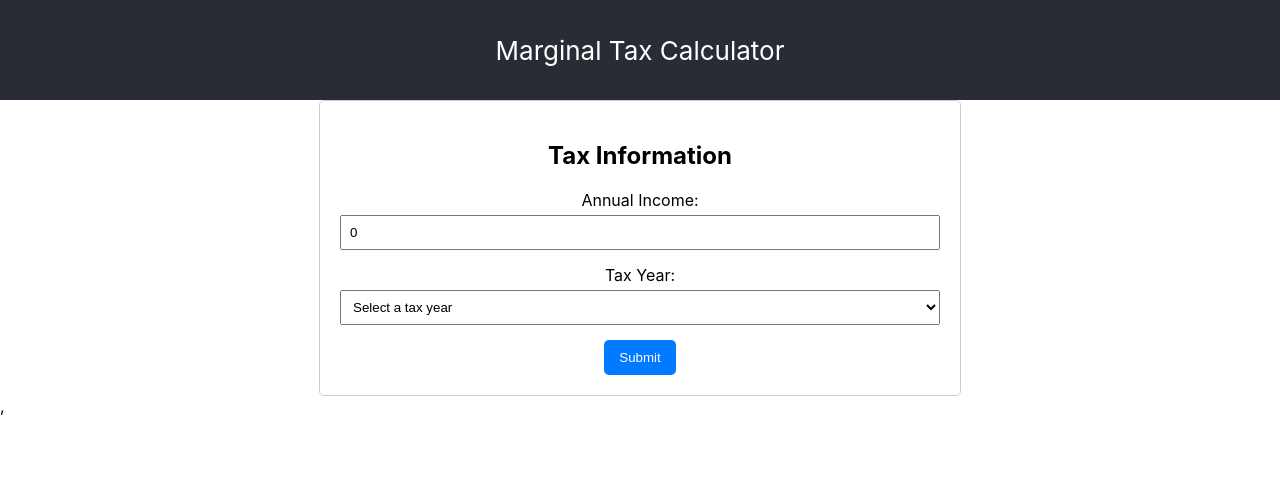
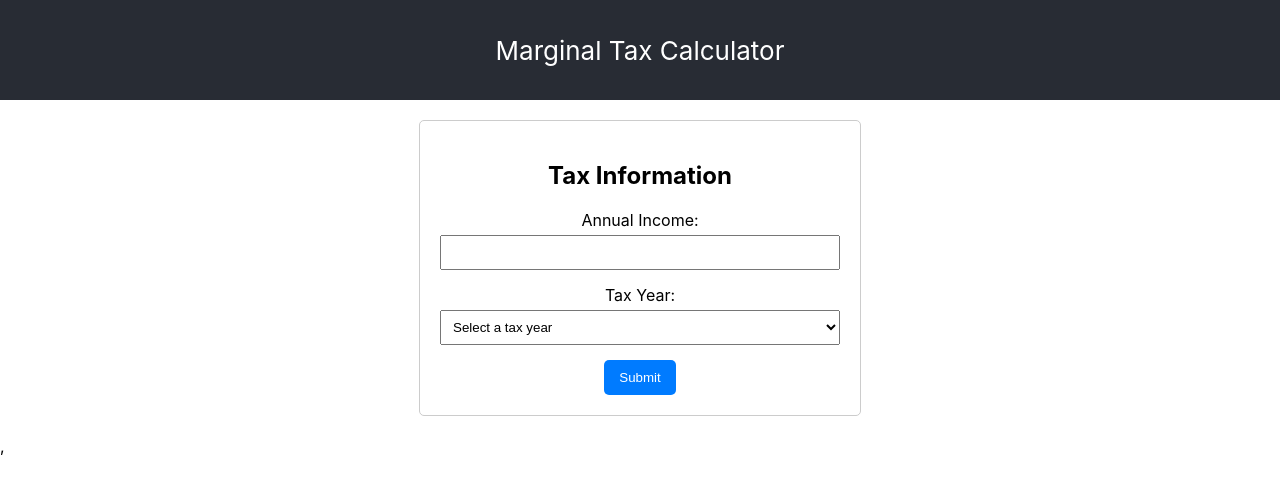
Before and after one commit to ishakmehta04/plus-grade, a React (Create React App) app: page / in a window 1280 px wide. Shown: the top 490 px of the page. Built offline with nearby package versions, Linux system fonts and the light colour scheme.

Commit message:
Fixed bug to not show pie when income 0 and updated styles

```diff
--- a/src/components/TaxForm.tsx
+++ b/src/components/TaxForm.tsx
@@ -1,5 +1,5 @@
 // src/TaxForm.tsx
-import React, { useState } from 'react';
+import React, { useState, useEffect } from 'react';
 import {useDispatch, useSelector} from 'react-redux'
 import styled from 'styled-components';
 import { getCalculateTaxAction } from '../redux/slice';
@@ -7,8 +7,8 @@ import {StateType} from '../redux/index';
 import {TaxResult} from './TaxResult';
 
 const FormContainer = styled.div`
-  max-width: 600px;
-  margin: auto;
+  max-width: 400px;
+  margin: 20px auto;
   padding: 20px;
   border: 1px solid #ccc;
   border-radius: 5px;
@@ -65,16 +65,20 @@ const ErrorMessage = styled.p`
 export const TaxForm: React.FC = () => {
   const dispatch = useDispatch();
   const { data, isLoading, errors: serverError } = useSelector((state: StateType) => state.incomeTax);
-  const [annualIncome, setAnnualIncome] = useState<number>(0);
+  const [annualIncome, setAnnualIncome] = useState<string>('');
   const [taxYear, setTaxYear] = useState<string>('');
   const [validationError, setValidationError] = useState<string>('');
 
   console.log('TaxForm UI', data, isLoading, serverError);
+
+
   const handleSubmit = (e: React.FormEvent<HTMLFormElement>) => {
     e.preventDefault();
 
+    const regex = /^(0|[1-9][0-9]*)(\.[0-9]+)?$/;
+
     // Validation
-    if (annualIncome <= 0) {
+    if (!regex.test(annualIncome)) {
       setValidationError('Annual income must be a positive number.');
       return;
     }
@@ -84,7 +88,7 @@ export const TaxForm: React.FC = () => {
     }
 
 
-    dispatch(getCalculateTaxAction({income :annualIncome, year: taxYear}))
+    dispatch(getCalculateTaxAction({income: parseFloat(annualIncome), year: taxYear}))
 
     // Reset error if validation passes
     setValidationError('');
@@ -95,6 +99,7 @@ export const TaxForm: React.FC = () => {
   };
 
   return (
+    <>
     <FormContainer>
       <FormTitle>Tax Information</FormTitle>
       <form onSubmit={handleSubmit}>
@@ -104,7 +109,7 @@ export const TaxForm: React.FC = () => {
             type="text"
             id="annualIncome"
             value={annualIncome}
-            onChange={(e) => setAnnualIncome(Number(e.target.value))}
+            onChange={(e) => setAnnualIncome(e.target.value)}
             required
           />
         </InputGroup>
@@ -124,10 +129,12 @@ export const TaxForm: React.FC = () => {
           </Select>
         </InputGroup>
         {validationError && <ErrorMessage>{validationError}</ErrorMessage>}
-        {!isLoading && !serverError && data && <TaxResult income={annualIncome} tax={data} />}
+
         {serverError && <ErrorMessage>{serverError}</ErrorMessage>}
         <SubmitButton type="submit" disabled={isLoading}>Submit</SubmitButton>
       </form>
     </FormContainer>
+    {!isLoading && !serverError && data && <TaxResult income={parseFloat(annualIncome)} tax={data} />}
+    </>
   );
 };
--- a/src/components/TaxResult.tsx
+++ b/src/components/TaxResult.tsx
@@ -12,7 +12,7 @@ const TotalTax = styled.div`
   padding: 25px 0;
 `;
 
-export const TaxResult: React.FC<{income: number, tax: number}> = ({income, tax}) => {
+export const TaxResult: React.FC<{ income: number, tax: number }> = ({ income, tax }) => {
   const netIncome = income - tax;
   const pieIncomeData = [
     { title: 'Net Pay', value: netIncome, color: '#691f74' },
@@ -23,19 +23,21 @@ export const TaxResult: React.FC<{income: number, tax: number}> = ({income, tax}
       <div>
         <p>Income: ${income}</p>
         <p>Marginal tax: ${tax}</p>
-      <p>Net Pay: ${netIncome}</p>
+        <p>Net Pay: ${netIncome.toFixed(2)}</p>
       </div>
 
-      <PieChart
+      {
+        !!income && <PieChart
           data={pieIncomeData}
-        style={{width: '300px', height: '150px' }}
-        label={({dataEntry})=> `${dataEntry.title}: ${Math.round(dataEntry.percentage)}%`}
+          style={{ width: '300px', height: '150px' }}
+          label={({ dataEntry }) => `${dataEntry.title}: ${Math.round(dataEntry.percentage)}%`}
           labelPosition={112}
           labelStyle={{
             fontSize: '5px',
             fill: '#000',
           }}
         />
+      }
     </TotalTax>
   )
 }
--- a/src/redux/slice.ts
+++ b/src/redux/slice.ts
@@ -25,7 +25,7 @@ export const calculteTaxSlice = createSlice({
     getCalculateTaxErrorAction: (state: CalculateStateType, { payload: error }: PayloadAction<string>) => {
       state.isLoading = false;
       state.errors = error;
-      state.data = 0;
+      state.data = null;
     },
   }
 })
```
Lines whose indentation alone changed are shown as unchanged.
